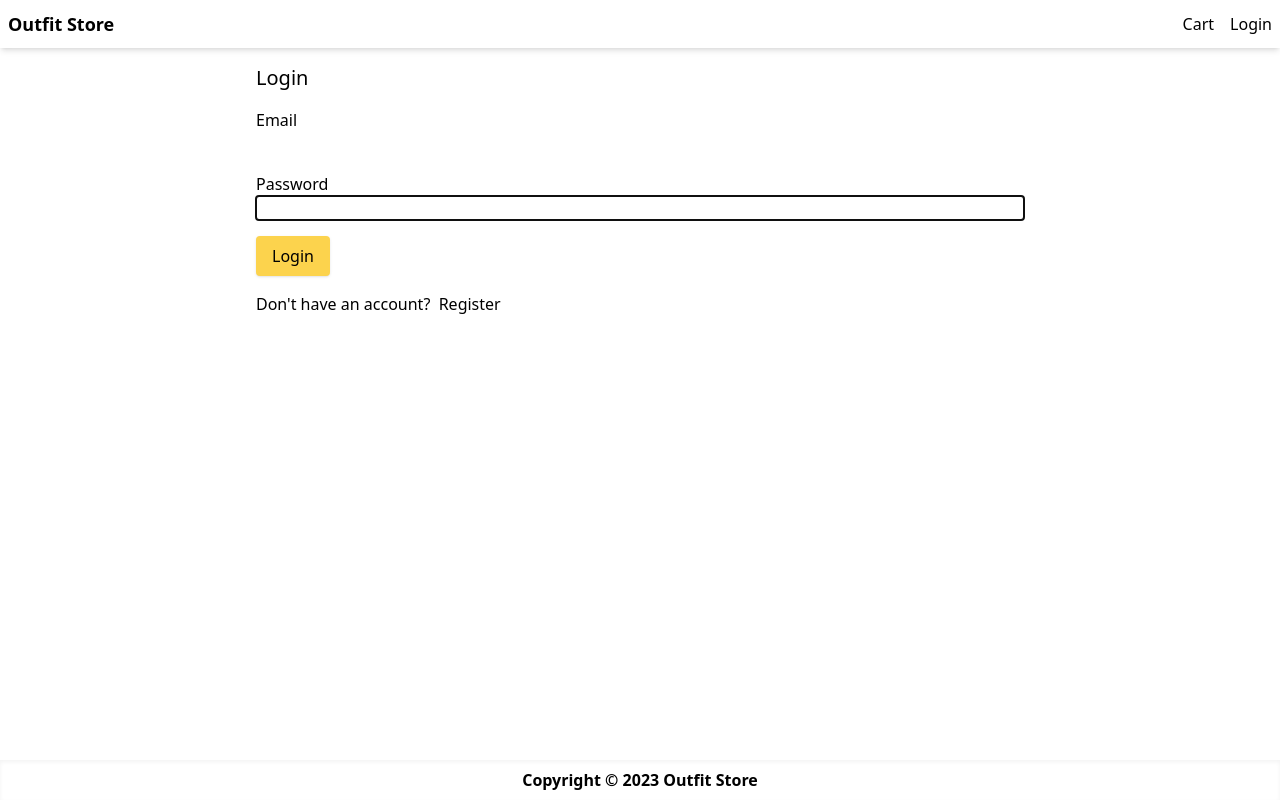
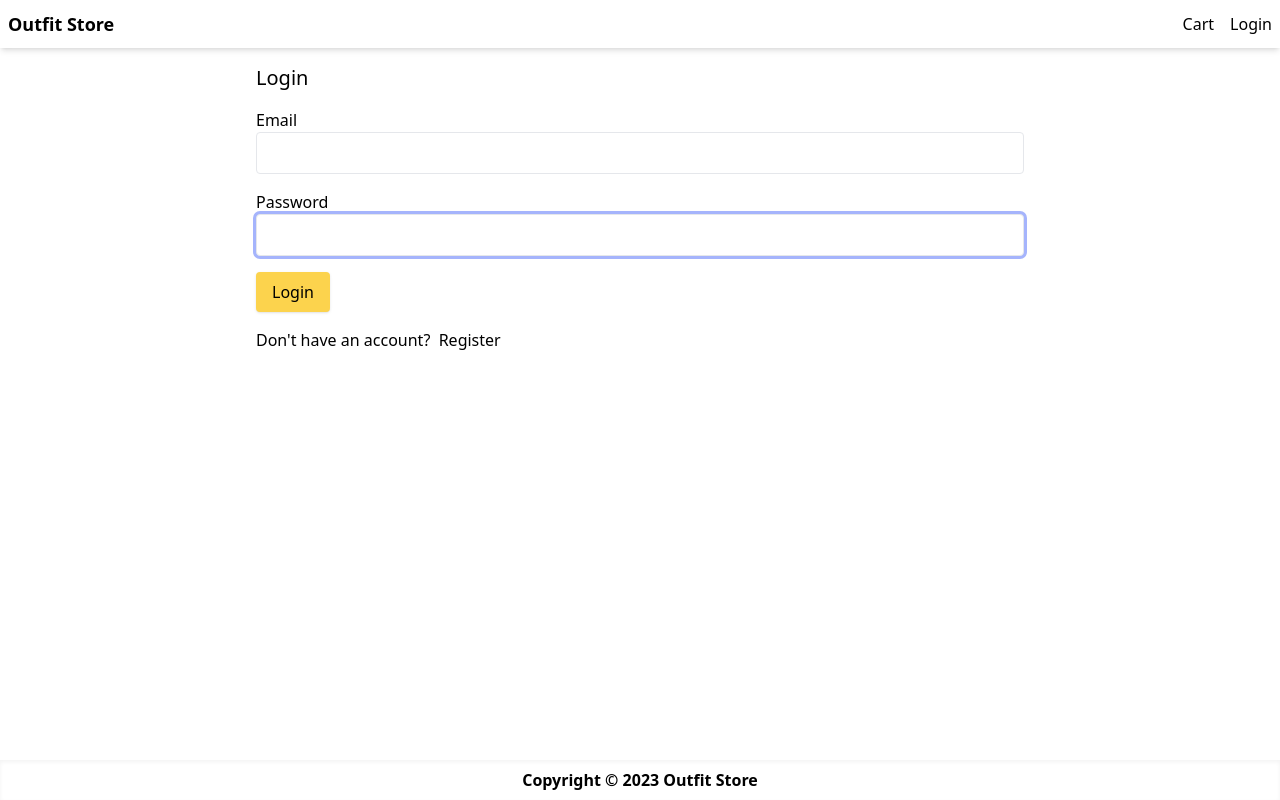
Before and after one commit to colincode7/outfit-store, a Next.js app: page /login in a window 1280 px wide. Built offline with nearby package versions, Linux system fonts and the light colour scheme.

Commit message:
add formik and yup

```diff
--- a/package.json
+++ b/package.json
@@ -15,13 +15,16 @@
     "@types/react-dom": "18.0.10",
     "eslint": "8.33.0",
     "eslint-config-next": "13.1.6",
+    "formik": "^2.2.9",
     "js-cookie": "^2.2.1",
     "next": "13.1.6",
     "react": "18.2.0",
     "react-dom": "18.2.0",
+    "react-hook-form": "^7.39.5",
     "react-icons": "^4.7.1",
     "typescript": "4.9.5",
-    "typescript-cookie": "^1.0.4"
+    "typescript-cookie": "^1.0.4",
+    "yup": "^1.0.0"
   },
   "devDependencies": {
     "@types/react": "^18.0.28",
--- a/pages/login.tsx
+++ b/pages/login.tsx
@@ -1,14 +1,23 @@
 import Link from 'next/link'
 import React from 'react'
+import { useForm } from 'react-hook-form'
 
 const  LoginScreen = () => {
+
+    const {handleSubmit, register, formState:{errors},} = useForm();
+    const submitHandler = ({email, password}:any) => {
+        return
+    }
+    const errorMsg:any = errors.email?.message
+
   return (
     <>
-     <form className='mx-auto max-w-screen-md'>
+     <form className='mx-auto max-w-screen-md' onSubmit={handleSubmit(submitHandler)}>
         <h1 className='mb-4 text-xl'>Login</h1>
         <div className='mb-4'>
             <label htmlFor='email'>Email</label>
-            <input type="email" className='w-full' id='email' autoFocus></input>
+            <input type="email"
+            {...register('email',{required:'Please enter email',pattern:{value:/^[a-z0-9.]+@[a-z0-9]+\.[a-z]+\.([a-z]+)?$/i}} )} className='w-full' id='email' autoFocus></input>{errors.email && (<div className='text-red-500'>{errorMsg}</div>)}
         </div>
         <div className='mb-4'>
             <label htmlFor='password'>Password</label>
--- a/styles/globals.css
+++ b/styles/globals.css
@@ -18,3 +18,9 @@ body{
 .primary-button{
    @apply rounded bg-amber-300 py-2 px-4 shadow outline-none hover:bg-amber-400 active:bg-amber-500
 }
+
+input,
+select,
+textarea {
+    @apply rounded border p-2 outline-none ring-indigo-300 focus:ring
+}
```
Also changed, not shown: tutorial.txt, 1 other file (tests, documents, lock files or other folders).
